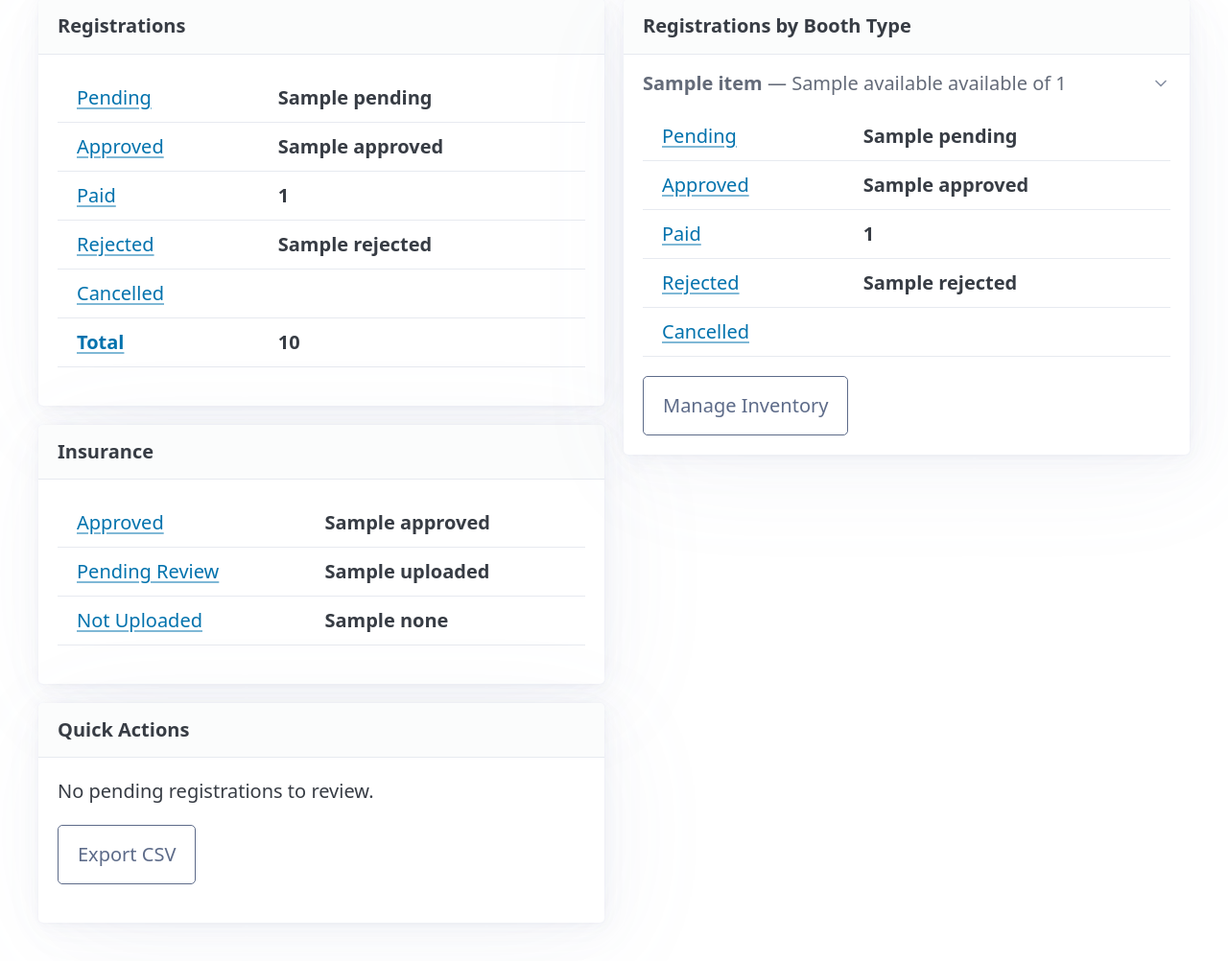
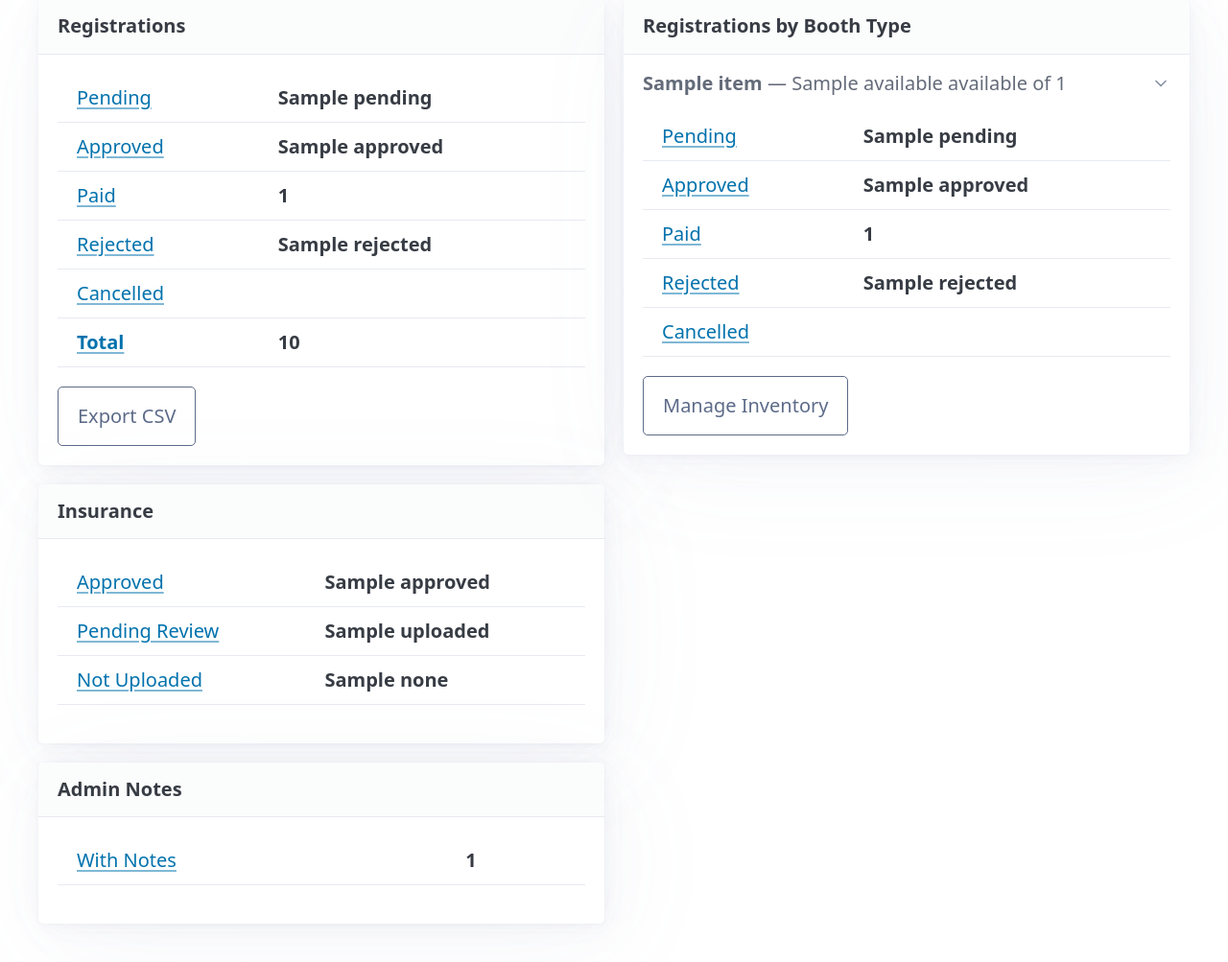
Before and after one commit to vtphan/night-market-vendors, a FastAPI app: template app/templates/admin/dashboard.html in a window 1280 px wide. Shown: the part 201-1204 px from the top of the page at 96% size. Before the commit the page ends 1168 px from the top, so only its background shows below. Run offline with FastAPI, Linux system fonts and the light colour scheme; the template is opened without the code that fills it: most values are stand-ins (such as "Sample title", 1, 10 or a date in 2020); some libraries are stand-ins or nearby versions.

Commit message:
Replace Quick Actions with Admin Notes card and add notes filter
Move Export CSV to Registrations card, replace Quick Actions with an
Admin Notes card showing count of registrations with notes. Add notes
query param to registration list for filtering.

Co-Authored-By: Claude Opus 4.6 <noreply@anthropic.com>

```diff
--- a/app/templates/admin/dashboard.html
+++ b/app/templates/admin/dashboard.html
@@ -20,6 +20,7 @@
                 <tr><td><a href="/admin/registrations?status=cancelled">Cancelled</a></td><td><strong>{{ counts.cancelled }}</strong></td></tr>
                 <tr><td><strong><a href="/admin/registrations">Total</a></strong></td><td><strong>{{ counts.total }}</strong></td></tr>
             </table>
+            <a href="/admin/export" role="button" class="secondary outline">Export CSV</a>
         </article>
 
         <article>
@@ -41,13 +42,13 @@
         </article>
 
         <article>
-            <header><strong>Quick Actions</strong></header>
-            {% if counts.pending > 0 %}
-            <p><a href="/admin/registrations?status=pending" role="button">Review {{ counts.pending }} Pending</a></p>
-            {% else %}
-            <p>No pending registrations to review.</p>
-            {% endif %}
-            <p><a href="/admin/export" role="button" class="secondary outline">Export CSV</a></p>
+            <header><strong>Admin Notes</strong></header>
+            <table>
+                <tr>
+                    <td><a href="/admin/registrations?notes=yes">With Notes</a></td>
+                    <td><strong>{{ notes_count }}</strong></td>
+                </tr>
+            </table>
         </article>
     </div>
 
```
Also changed, not shown: app/routes/admin.py (+9 -0 lines).
